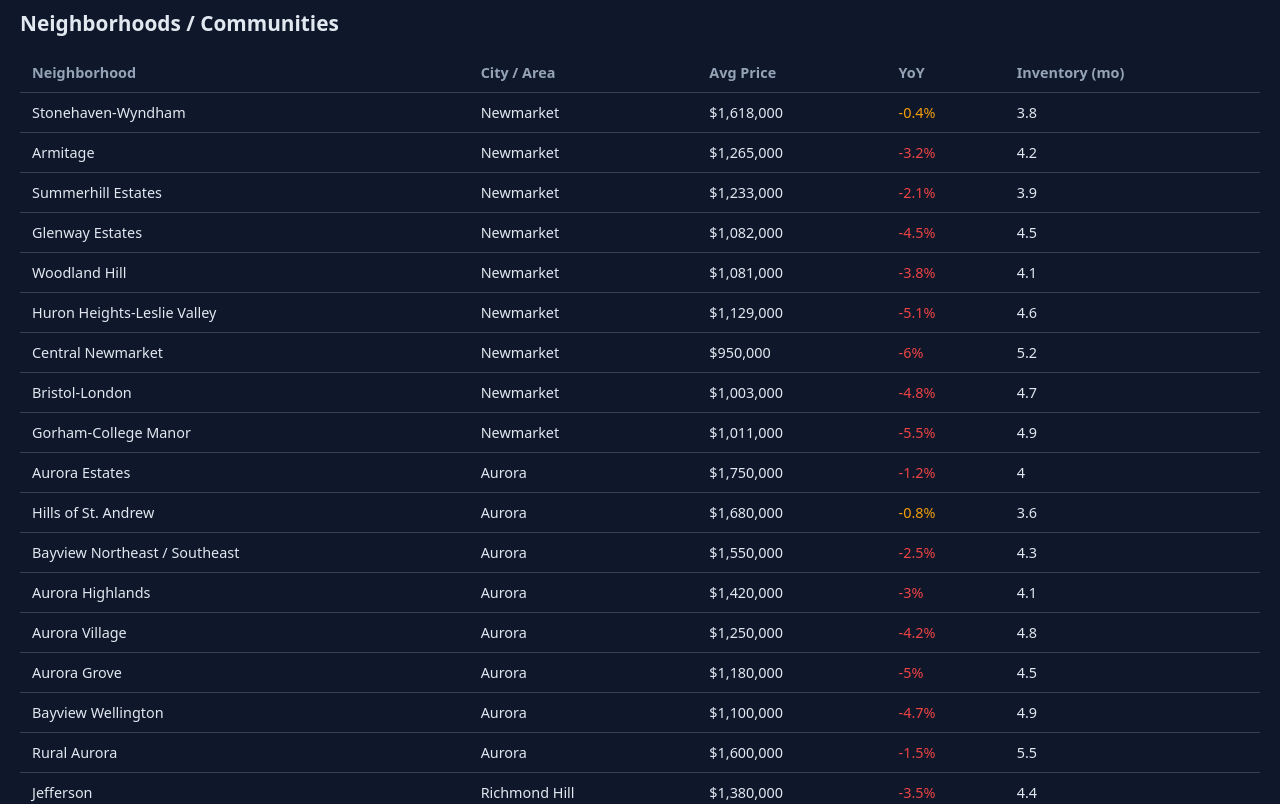
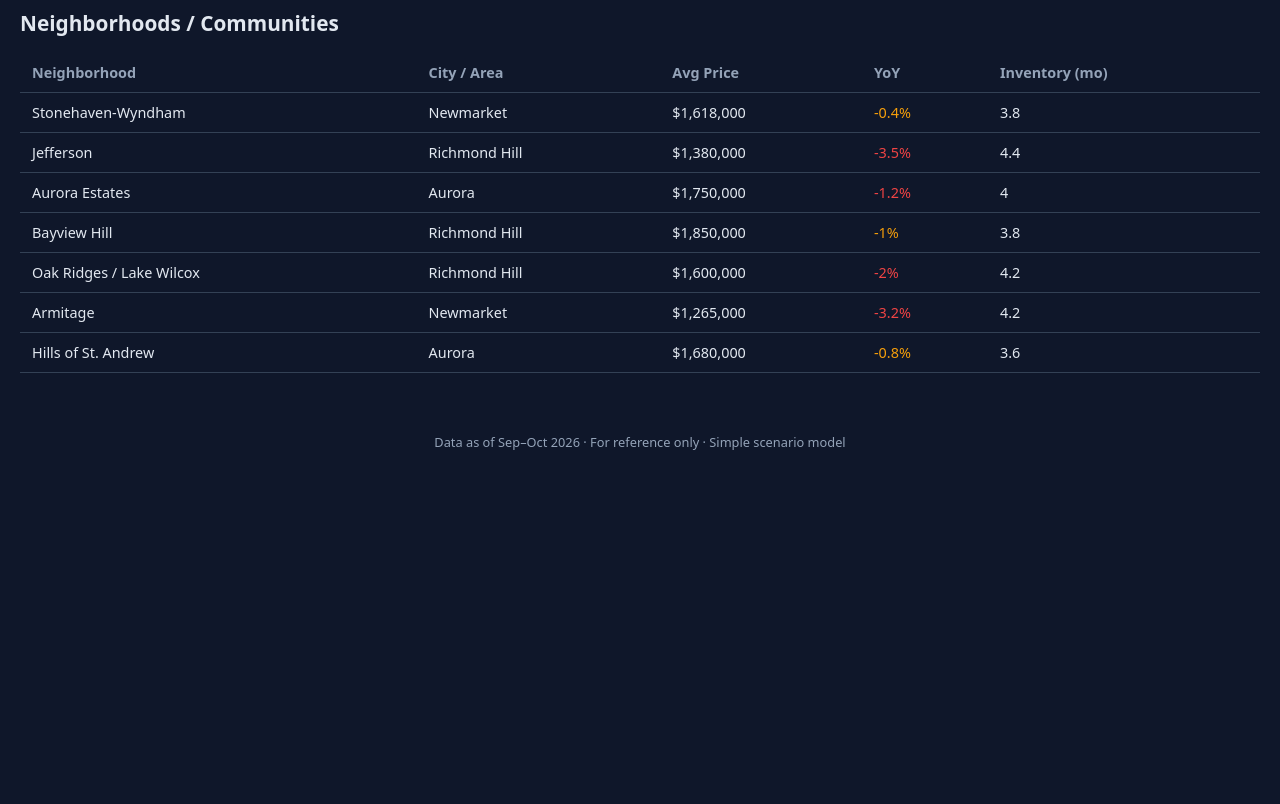
Before and after one commit to jiahualihuanahuan/gta-housing-pulse, a React (Vite) app: page / in a window 1280 px wide. Shown: the part 880-1684 px from the top of the page. After the commit the page ends 1371 px from the top, so only its background shows below. Built offline with nearby package versions, Linux system fonts and the light colour scheme.

Commit message:
Add historical and projected trend series

```diff
--- a/src/data.ts
+++ b/src/data.ts
@@ -22,56 +22,79 @@ export const BY_TYPE = [
 ]
 
 export const COMMUNITIES = [
-  // Newmarket
-  { name: 'Stonehaven-Wyndham', price: 1618000, yoy: -0.4, inventory: 3.8, city: 'Newmarket' },
-  { name: 'Armitage', price: 1265000, yoy: -3.2, inventory: 4.2, city: 'Newmarket' },
-  { name: 'Summerhill Estates', price: 1233000, yoy: -2.1, inventory: 3.9, city: 'Newmarket' },
-  { name: 'Glenway Estates', price: 1082000, yoy: -4.5, inventory: 4.5, city: 'Newmarket' },
-  { name: 'Woodland Hill', price: 1081000, yoy: -3.8, inventory: 4.1, city: 'Newmarket' },
-  { name: 'Huron Heights-Leslie Valley', price: 1129000, yoy: -5.1, inventory: 4.6, city: 'Newmarket' },
-  { name: 'Central Newmarket', price: 950000, yoy: -6.0, inventory: 5.2, city: 'Newmarket' },
-  { name: 'Bristol-London', price: 1003000, yoy: -4.8, inventory: 4.7, city: 'Newmarket' },
-  { name: 'Gorham-College Manor', price: 1011000, yoy: -5.5, inventory: 4.9, city: 'Newmarket' },
+  { name: 'Stonehaven-Wyndham', price: 1618000, yoy: -0.4, inventory: 3.8, city: 'Newmarket', key: 'stonehaven' },
+  { name: 'Jefferson', price: 1380000, yoy: -3.5, inventory: 4.4, city: 'Richmond Hill', key: 'jefferson' },
+  { name: 'Aurora Estates', price: 1750000, yoy: -1.2, inventory: 4.0, city: 'Aurora', key: 'auroraestates' },
+  { name: 'Bayview Hill', price: 1850000, yoy: -1.0, inventory: 3.8, city: 'Richmond Hill', key: 'bayviewhill' },
+  { name: 'Oak Ridges / Lake Wilcox', price: 1600000, yoy: -2.0, inventory: 4.2, city: 'Richmond Hill', key: 'oakridges' },
+  { name: 'Armitage', price: 1265000, yoy: -3.2, inventory: 4.2, city: 'Newmarket', key: 'armitage' },
+  { name: 'Hills of St. Andrew', price: 1680000, yoy: -0.8, inventory: 3.6, city: 'Aurora', key: 'hillsstandrew' },
+]
 
-  // Aurora
-  { name: 'Aurora Estates', price: 1750000, yoy: -1.2, inventory: 4.0, city: 'Aurora' },
-  { name: 'Hills of St. Andrew', price: 1680000, yoy: -0.8, inventory: 3.6, city: 'Aurora' },
-  { name: 'Bayview Northeast / Southeast', price: 1550000, yoy: -2.5, inventory: 4.3, city: 'Aurora' },
-  { name: 'Aurora Highlands', price: 1420000, yoy: -3.0, inventory: 4.1, city: 'Aurora' },
-  { name: 'Aurora Village', price: 1250000, yoy: -4.2, inventory: 4.8, city: 'Aurora' },
-  { name: 'Aurora Grove', price: 1180000, yoy: -5.0, inventory: 4.5, city: 'Aurora' },
-  { name: 'Bayview Wellington', price: 1100000, yoy: -4.7, inventory: 4.9, city: 'Aurora' },
-  { name: 'Rural Aurora', price: 1600000, yoy: -1.5, inventory: 5.5, city: 'Aurora' },
-
-  // Richmond Hill
-  { name: 'Jefferson', price: 1380000, yoy: -3.5, inventory: 4.4, city: 'Richmond Hill' },
-  { name: 'Bayview Hill', price: 1850000, yoy: -1.0, inventory: 3.8, city: 'Richmond Hill' },
-  { name: 'Oak Ridges / Lake Wilcox', price: 1600000, yoy: -2.0, inventory: 4.2, city: 'Richmond Hill' },
-  { name: 'South Richvale', price: 1550000, yoy: -2.8, inventory: 4.0, city: 'Richmond Hill' },
-  { name: 'Mill Pond', price: 1450000, yoy: -3.2, inventory: 3.9, city: 'Richmond Hill' },
-  { name: 'Rouge Woods', price: 1320000, yoy: -4.0, inventory: 4.5, city: 'Richmond Hill' },
-  { name: 'Doncrest', price: 1150000, yoy: -5.5, inventory: 5.0, city: 'Richmond Hill' },
-  { name: 'Langstaff', price: 980000, yoy: -6.8, inventory: 5.8, city: 'Richmond Hill' },
-  { name: 'Observatory', price: 1050000, yoy: -5.2, inventory: 5.3, city: 'Richmond Hill' },
-]
+export const TRENDS = {
+  overall: [
+    { year: '2022', price: 1280000, projected: false },
+    { year: '2023', price: 1150000, projected: false },
+    { year: '2024', price: 1100000, projected: false },
+    { year: '2025', price: 1060000, projected: false },
+    { year: '2026', price: 1006409, projected: false },
+    { year: '2027', price: 1015000, projected: true },
+    { year: '2028', price: 1040000, projected: true },
+  ],
+  condo: [
+    { year: '2022', price: 780000, projected: false },
+    { year: '2023', price: 720000, projected: false },
+    { year: '2024', price: 680000, projected: false },
+    { year: '2025', price: 650000, projected: false },
+    { year: '2026', price: 605257, projected: false },
+    { year: '2027', price: 590000, projected: true },
+    { year: '2028', price: 600000, projected: true },
+  ],
+  semi: [
+    { year: '2022', price: 1200000, projected: false },
+    { year: '2023', price: 1100000, projected: false },
+    { year: '2024', price: 1050000, projected: false },
+    { year: '2025', price: 1020000, projected: false },
+    { year: '2026', price: 1015202, projected: false },
+    { year: '2027', price: 1030000, projected: true },
+    { year: '2028', price: 1060000, projected: true },
+  ],
+  detached: [
+    { year: '2022', price: 1600000, projected: false },
+    { year: '2023', price: 1450000, projected: false },
+    { year: '2024', price: 1380000, projected: false },
+    { year: '2025', price: 1340000, projected: false },
+    { year: '2026', price: 1292016, projected: false },
+    { year: '2027', price: 1280000, projected: true },
+    { year: '2028', price: 1320000, projected: true },
+  ],
+  stonehaven: [
+    { year: '2022', price: 1900000, projected: false },
+    { year: '2023', price: 1750000, projected: false },
+    { year: '2024', price: 1680000, projected: false },
+    { year: '2025', price: 1640000, projected: false },
+    { year: '2026', price: 1618000, projected: false },
+    { year: '2027', price: 1630000, projected: true },
+    { year: '2028', price: 1680000, projected: true },
+  ],
+  jefferson: [
+    { year: '2022', price: 1650000, projected: false },
+    { year: '2023', price: 1500000, projected: false },
+    { year: '2024', price: 1450000, projected: false },
+    { year: '2025', price: 1420000, projected: false },
+    { year: '2026', price: 1380000, projected: false },
+    { year: '2027', price: 1370000, projected: true },
+    { year: '2028', price: 1410000, projected: true },
+  ],
+}
 
 export const BASE_PRICES: Record<string, Record<string, number>> = {
   gta: { condo: 605257, townhouse: 820637, semi: 1015202, detached: 1292016, goodschool: 1150000 },
   stonehaven: { condo: 720000, townhouse: 1100000, semi: 1300000, detached: 1618000, goodschool: 1700000 },
-  armitage: { condo: 600000, townhouse: 950000, semi: 1100000, detached: 1265000, goodschool: 1350000 },
-  summerhill: { condo: 620000, townhouse: 980000, semi: 1120000, detached: 1233000, goodschool: 1320000 },
-  glenway: { condo: 550000, townhouse: 850000, semi: 980000, detached: 1082000, goodschool: 1150000 },
-  woodland: { condo: 540000, townhouse: 840000, semi: 970000, detached: 1081000, goodschool: 1140000 },
-  huron: { condo: 560000, townhouse: 880000, semi: 1000000, detached: 1129000, goodschool: 1200000 },
+  jefferson: { condo: 580000, townhouse: 1000000, semi: 1200000, detached: 1380000, goodschool: 1480000 },
   auroraestates: { condo: 700000, townhouse: 1200000, semi: 1400000, detached: 1750000, goodschool: 1850000 },
-  hillsstandrew: { condo: 680000, townhouse: 1150000, semi: 1350000, detached: 1680000, goodschool: 1780000 },
-  bayviewne: { condo: 650000, townhouse: 1100000, semi: 1300000, detached: 1550000, goodschool: 1650000 },
-  jefferson: { condo: 580000, townhouse: 1000000, semi: 1200000, detached: 1380000, goodschool: 1480000 },
   bayviewhill: { condo: 750000, townhouse: 1300000, semi: 1500000, detached: 1850000, goodschool: 1950000 },
   oakridges: { condo: 680000, townhouse: 1150000, semi: 1350000, detached: 1600000, goodschool: 1700000 },
-  southrichvale: { condo: 670000, townhouse: 1120000, semi: 1320000, detached: 1550000, goodschool: 1650000 },
-  millpond: { condo: 620000, townhouse: 1050000, semi: 1250000, detached: 1450000, goodschool: 1550000 },
-  rougewoods: { condo: 580000, townhouse: 980000, semi: 1150000, detached: 1320000, goodschool: 1420000 },
 }
 
 export const DEFAULT_CHANGES: Record<string, { y26: number; y27: number }> = {
```
